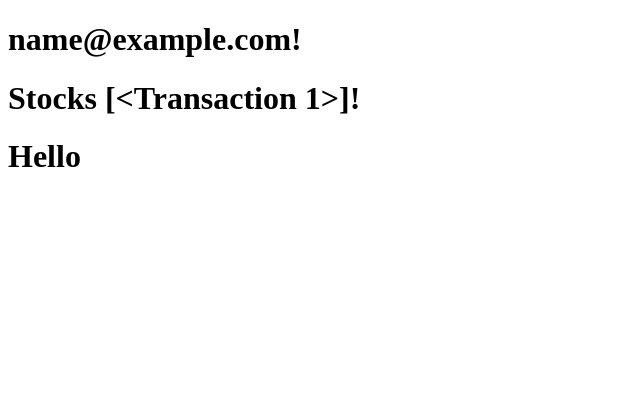
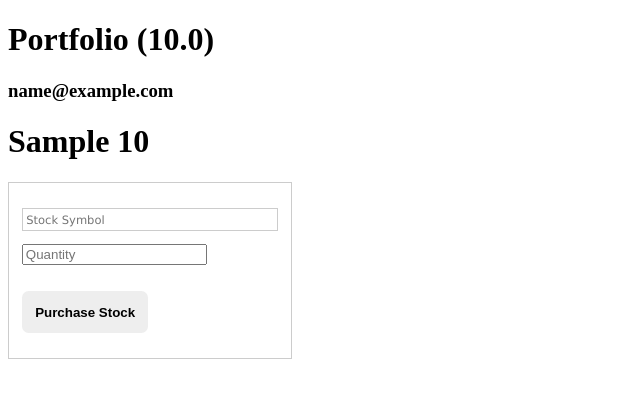
Before and after one commit to djlad/TTP-FS, a Flask app: template server/app/templates/stocks.html in a window 1280 px wide. Shown: the top 398 px of the page, without its empty margins (0-640 px from the left). Run offline with Flask 2, Linux system fonts and the light colour scheme; the template is opened without the code that fills it: values that come from a table or form of the project are taken from there, others are empty; tables that the repository leaves empty hold one stand-in row (values such as "Sample post").

Commit message:
added service for making purchases

```diff
--- a/server/app/app.py
+++ b/server/app/app.py
@@ -42,7 +42,8 @@ def create_app_db(db):
     db_name = app.config['DB_NAME']
 
     #connect to database using flask's sql alchemy
-    sqlalchemyuri = f'postgresql://{db_user}:{db_password}@{db_url}/{db_name}'
+    #sqlalchemyuri = f'postgresql://{db_user}:{db_password}@{db_url}/{db_name}'
+    sqlalchemyuri  = 'postgresql://'+db_user+':'+db_password+'@'+db_url+'/'+db_name
     app.config['SQLALCHEMY_DATABASE_URI'] = sqlalchemyuri
 
 
--- a/server/app/models/model.py
+++ b/server/app/models/model.py
@@ -4,7 +4,7 @@ from sqlalchemy.ext.declarative import declarative_base
 from sqlalchemy.orm import sessionmaker
 from .database import db
 
-
+'''
 class Model(db.Model):
     id = db.Column(db.Integer, primary_key=True)
     created_at = Column(DateTime)
@@ -13,4 +13,4 @@ class Model(db.Model):
 
     def __init__(self):
         self.created_at = datetime.now()
-        self.updated_at = datetime.now()
+        self.updated_at = datetime.now()'''
--- a/server/app/models/transaction.py
+++ b/server/app/models/transaction.py
@@ -3,6 +3,7 @@ from .database import db
 class Transaction(db.Model):
     __tablename__ = "transactions"
     id = db.Column(db.Integer, primary_key=True)
-    ticker = db.Column(db.String(10), nullable=False)
+    symbol = db.Column(db.String(10), nullable=False)
+    quantity = db.Column(db.Integer, nullable=False)
     transactionPrice = db.Column(db.Float, nullable=False)
     buyerId = db.Column(db.Integer, db.ForeignKey('user.id'), nullable=False)
--- a/server/app/services/get_stocks.py
+++ b/server/app/services/get_stock.py
@@ -4,7 +4,7 @@ import json
 
 base_url = 'https://api.iextrading.com/1.0'
 
-def get_stocks(symbol):
+def get_stock(symbol):
     '''
     Gets Quote for given stock ticker
 
--- /dev/null
+++ b/server/app/static/css/portfolio.css
@@ -0,0 +1,59 @@
+.myForm {
+font-family: "Lucida Sans Unicode", "Lucida Grande", sans-serif;
+font-size: 0.8em;
+width: 20em;
+padding: 1em;
+border: 1px solid #ccc;
+}
+
+.myForm * {
+box-sizing: border-box;
+}
+
+.myForm fieldset {
+border: none;
+padding: 0;
+}
+
+.myForm legend,
+.myForm label {
+padding: 0;
+font-weight: bold;
+}
+
+.myForm label.choice {
+font-size: 0.9em;
+font-weight: normal;
+}
+
+.myForm input[type="text"],
+.myForm input[type="tel"],
+.myForm input[type="email"],
+.myForm input[type="datetime-local"],
+.myForm select,
+.myForm textarea {
+display: block;
+width: 100%;
+border: 1px solid #ccc;
+font-family: "Lucida Sans Unicode", "Lucida Grande", sans-serif;
+font-size: 0.9em;
+padding: 0.3em;
+}
+
+.myForm textarea {
+height: 100px;
+}
+
+.myForm button {
+padding: 1em;
+border-radius: 0.5em;
+background: #eee;
+border: none;
+font-weight: bold;
+margin-top: 1em;
+}
+
+.myForm button:hover {
+background: #ccc;
+cursor: pointer;
+}
--- a/server/app/templates/stocks.html
+++ b/server/app/templates/stocks.html
@@ -1,9 +1,28 @@
 <!doctype html>
 <title>Web Stocks App</title>
-<h1>{{ user.email }}!</h1>
-<h1>Stocks {{ user.transactions }}!</h1>
-{% if user.name %}
-  <h1>Hello {{ user.currency_type}}!</h1>
-{% else %}
-  <h1>Hello</h1>
-{% endif %}
+<h1>Portfolio ({{user.balance}})</h1>
+<h3>{{ user.email }}</h3>
+
+{% for transaction in user.transactions %}
+<h1>{{ transaction.symbol }} {{transaction.quantity}}</h1>
+{% endfor %}
+
+<!DOCTYPE html>
+<html lang="en">
+<head>
+    <meta charset="utf-8">
+    <meta name="viewport" content="width=device-width, initial-scale=1">
+    <meta http-equiv="x-ua-compatible" content="ie=edge">
+    <title>My Example</title>
+    <link rel="stylesheet" href="{{ url_for('static', filename='css/portfolio.css') }}">
+</head>
+<body>
+
+    <form class="myForm" method="POST" enctype="application/x-www-form-urlencoded" action="/buy">
+        <p><input type="text" name="symbol" placeholder="Stock Symbol"></p>
+        <p><input type="number" name="quantity" placeholder="Quantity"></p>
+        <p><button>Purchase Stock</button></p>
+    </form>
+
+</body>
+</html>
```
Also changed, not shown: server/app/routes/routes.py (+16 -2 lines), server/app/services/create_user.py (deleted, +0 -16 lines), server/app/services/make_transaction.py (added, +21 -0 lines), server/tests/test_get_stocks.py (+3 -3 lines), server/tests/test_make_transaction.py (added, +10 -0 lines), 1 other file.
